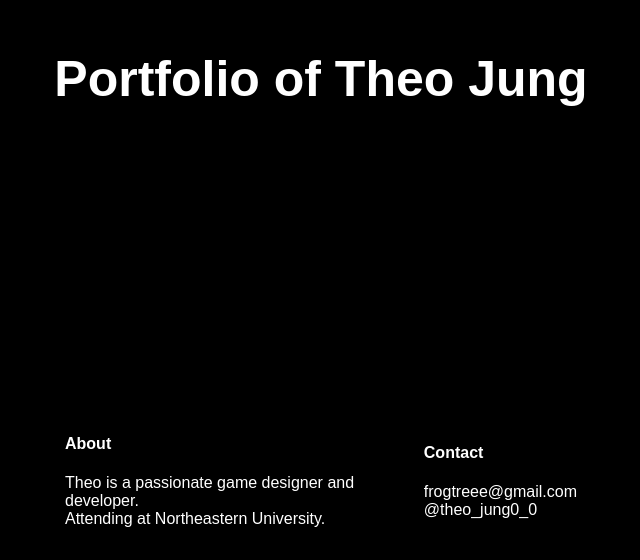
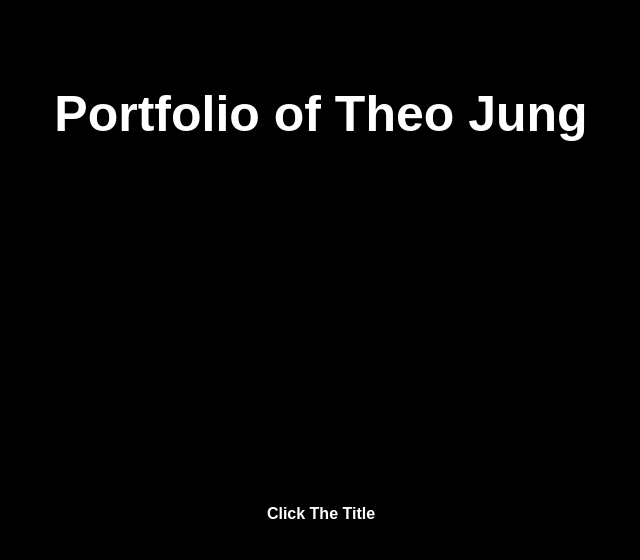
Before and after one commit to frogtreee/portfolio_web, a React (Vite) app: page / in a window 1280 px wide. Shown: the part 240-800 px from the top of the page, without its empty margins (319-959 px from the left). Built offline with nearby package versions, Linux system fonts and the light colour scheme.

Commit message:
changed landing page

```diff
--- a/src/App.css
+++ b/src/App.css
@@ -14,8 +14,8 @@
 
 .landing_page_aboutSection{
   display: flex;
-  width: 40%;
-  justify-content: space-between;
+  /* width: 40%; */
+  justify-content: center;
   padding: 1rem 2rem;
   /* width: 22%; */
   text-align: start;
@@ -256,9 +256,9 @@
   margin-left: 1vw;
   margin-top: 10px;
 }
-.preview_about h4{
+/* .preview_about h4{
   font-size: larger;
-}
+} */
 .preview_about p{
   word-wrap: break-word;
 }
--- a/src/App.jsx
+++ b/src/App.jsx
@@ -69,21 +69,8 @@ function App() {
           <div className='landing_page_aboutSection'>
             <div className='landing_page_about'>
               <h4>
-                About
+                Click The Title
               </h4>
-              <p>
-                Theo is a passionate game designer and developer. <br/>
-                Attending at Northeastern University.
-              </p>
-            </div>
-            <div className='landing_page_about'>
-              <h4>
-                Contact
-              </h4>
-              <p>
-                frogtreee@gmail.com<br/>
-                @theo_jung0_0
-              </p>
             </div>
           </div>
         </div>
@@ -170,14 +157,14 @@ function Preview(props){
           <button className='preview_more_btn' onClick={() => {props.openDetailedView()}}>
             More
           </button>
-          <h4>
+          <p>
             Date: <br></br>
             {props.packages[props.selectedArr].date}
-          </h4>
-          <h4>
+          </p>
+          <p>
             role: <br/>
             {props.packages[props.selectedArr].role}
-          </h4>
+          </p>
         </div>
       </div>
       <div className='preview_about'>
@@ -276,7 +263,7 @@ function InfoModal(){
           Contact
         </h4>
         <p>
-          frogtreee@gmail.com<br/>
+          theo.jung28@gmail.com<br/>
           @theo_jung0_0
         </p>
       </div>
```
